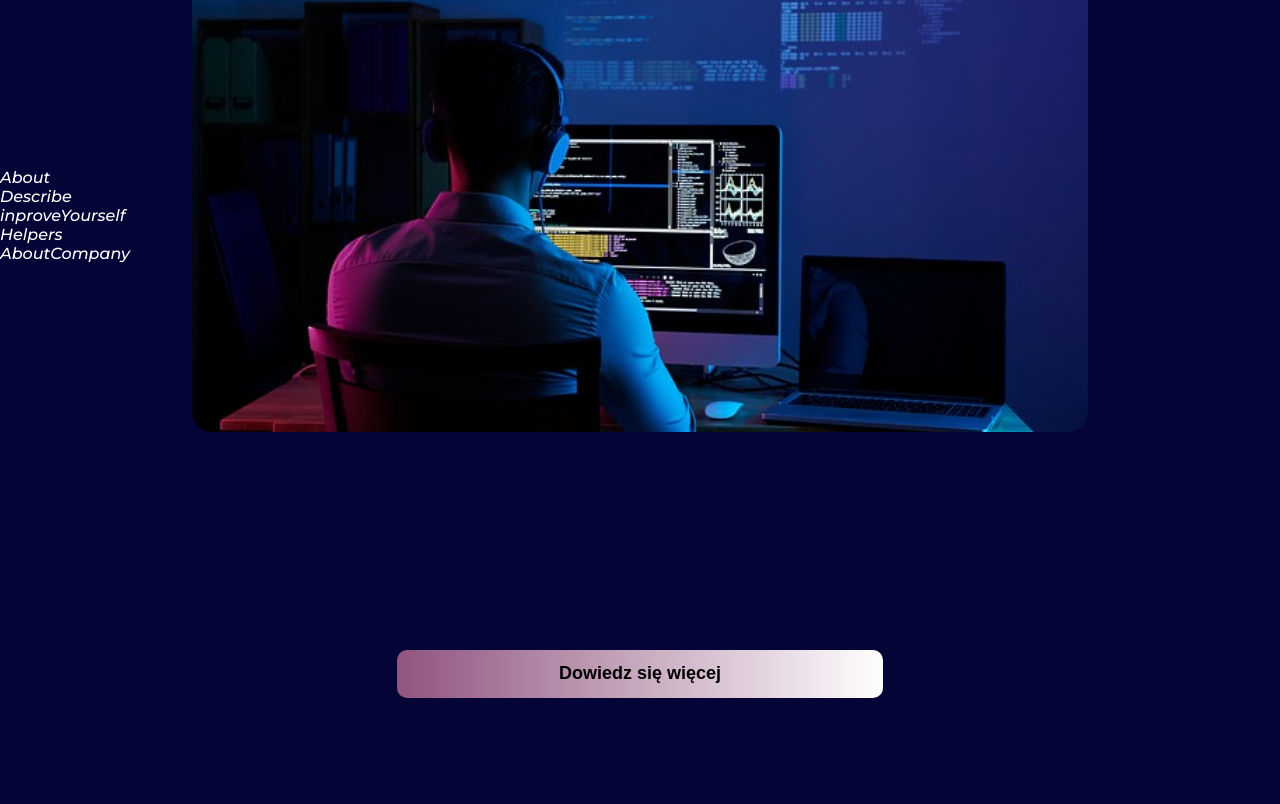
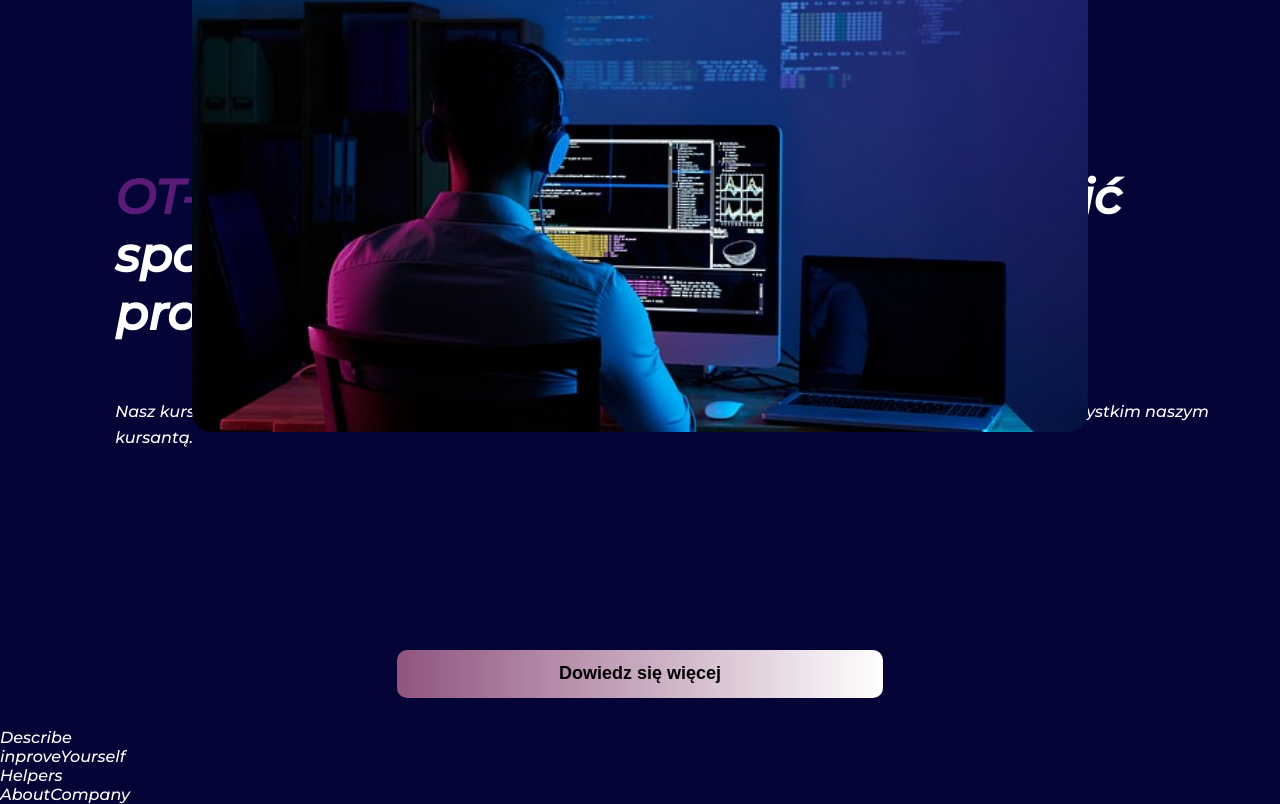
Before and after one commit to ol1mowski/CourseOT-site, a React (Create React App) app: page / in a window 1280 px wide. Shown: the part 654-1458 px from the top of the page. Before the commit the page ends 1352 px from the top, so only its background shows below. Built offline with nearby package versions, Linux system fonts and the light colour scheme; a web font is replaced by a local one.

Commit message:
add_secons_section

```diff
--- a/src/Components/AboutOt/AboutOt.js
+++ b/src/Components/AboutOt/AboutOt.js
@@ -1,7 +1,17 @@
+import styles from './AboutOt.module.css';
+
 function AboutOt() {
     return(
-        <div>
-            About
+        <div className={styles.container}>
+            <div className={styles.bigDes}>
+                <span><span className={styles.color}>OT-Groupe</span> to startup, który chce zmienić sposób, w jaki prowadzone są kursy programowania.</span>
+            </div>
+            <br />
+            <br />
+            <br />
+            <div className={styles.smallDes}>
+                <span>Nasz kurs został stworzony, aby dostarczać zastrzyk solidnej wiedzy z zakresu programowania w języku JavaScript wszystkim naszym kursantą.</span>
+            </div>
         </div>
     )
 }
--- /dev/null
+++ b/src/Components/AboutOt/AboutOt.module.css
@@ -0,0 +1,21 @@
+.container {
+    width: 90vw;
+    height: 70vh;
+}
+
+.bigDes{
+    font-weight: bold;
+    font-size: 3rem;
+    width: 90vw;
+    padding-left: 10%;
+}
+
+.smallDes {
+    width: 90vw;
+    padding-left: 10%;
+    line-height: 1.6rem;
+}
+
+.color {
+    color: #5a1a77;
+}
--- a/src/Components/MainSite/MainSite.module.css
+++ b/src/Components/MainSite/MainSite.module.css
@@ -70,4 +70,17 @@
 
 .button:hover {
     cursor: pointer;
+    animation: hoop 2s infinite;
 }
+
+@keyframes hoop {
+    0% {
+        transform: translateY(0);
+    }
+    50% {
+        transform: translateY(-10px);
+    }
+    0% {
+        transform: translateY(0);
+    }
+}
```
